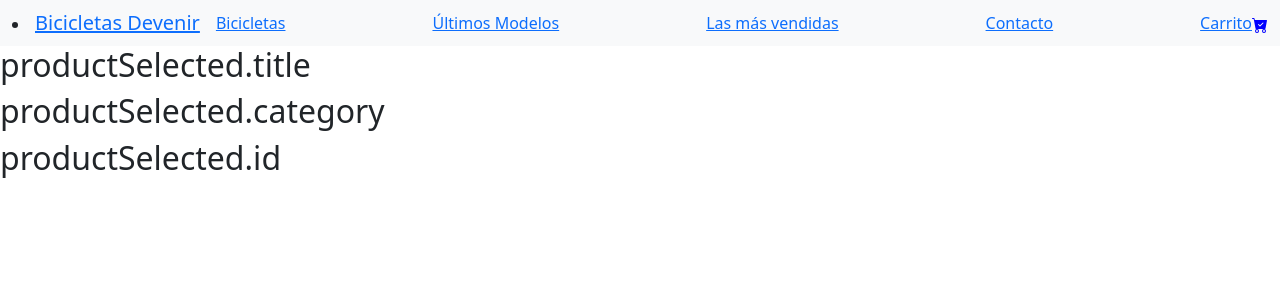
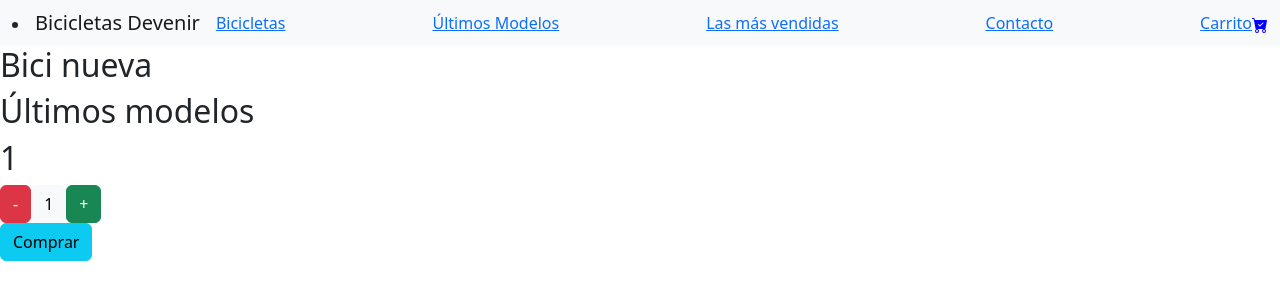
Before and after one commit to iapellizzon/CreandoNuevaAppReact, a React (Create React App) app: page /item/1 in a window 1280 px wide. Shown: the top 300 px of the page. Built offline with nearby package versions, Linux system fonts and the light colour scheme.

Commit message:
Actualizacion pre-entrega/Pellizzon

```diff
--- a/src/App.js
+++ b/src/App.js
@@ -15,7 +15,7 @@ function App() {
           element={<ItemsListContainer />}
         />
         <Route path="/item/:id" element={<ItemDetailContainer />} />
-        <Route path="cart" element={<itemListContainer />} />
+        <Route path="cart" element={<ItemsListContainer />} />
       </Routes>
     </BrowserRouter>
     /*     <>
--- a/src/ItemDetailContainer/ItemDetailContainer.js
+++ b/src/ItemDetailContainer/ItemDetailContainer.js
@@ -1,15 +1,14 @@
 import { useEffect, useState } from "react";
 import { data } from "../data/data";
-import ItemsListContainer from "../componentes/ItemsListContainer/ItemsListContainer";
 import { useParams } from "react-router-dom";
 import ItemDetail from "../componentes/ItemDetail/ItemDetail";
 
 const ItemDetailContainer = () => {
-  const [productSelected, setProductSelected] = useState();
+  const [productSelected, setProductSelected] = useState({});
   const { id } = useParams();
 
   const getProduct = () => {
-    const productFiltered = data.filter((producto) => {
+    const productFiltered = data.find((producto) => {
       return producto.id == id;
     });
     setProductSelected(productFiltered);
--- a/src/componentes/Item/item.js
+++ b/src/componentes/Item/item.js
@@ -1,8 +1,8 @@
 import { Link } from "react-router-dom";
 
-const item = ({ product }) => {
+const Item = ({ product }) => {
   return (
-    <Link to={`item/${product.id}`}>
+    <Link to={`/item/${product.id}`}>
       <div style={{ border: "1px solid red" }}>
         <h2>{product.title}</h2>
         <h2>{product.category}</h2>
@@ -11,4 +11,4 @@ const item = ({ product }) => {
   );
 };
 
-export default item;
+export default Item;
--- /dev/null
+++ b/src/componentes/ItemCount/ItemCount.js
@@ -0,0 +1,32 @@
+import React, { useState } from "react";
+
+const ItemCount = ({ initial, stock, onAdd }) => {
+  const [count, setCount] = useState(initial);
+  const restar = () => {
+    if (count > 0) {
+      setCount(count - 1);
+    }
+  };
+
+  const sumar = () => {
+    if (count < stock) {
+      setCount(count + 1);
+    }
+  };
+  return (
+    <div>
+      <div>
+        <button className="btn btn-danger" onClick={restar}>
+          -
+        </button>
+        <span className="btn btn-light">{count}</span>
+        <button className="btn btn-success" onClick={sumar}>
+          +
+        </button>
+      </div>
+      <button className="btn btn-info">Comprar</button>
+    </div>
+  );
+};
+
+export default ItemCount;
--- a/src/componentes/ItemDetail/ItemDetail.js
+++ b/src/componentes/ItemDetail/ItemDetail.js
@@ -1,9 +1,14 @@
+import ItemCount from "../ItemCount/ItemCount";
 const ItemDetail = ({ productSelected }) => {
+  const onAdd = (cantidad) => {
+    console.log(`compraste ${cantidad} bicicletas`);
+  };
   return (
     <div>
-      <h2>productSelected.title</h2>
-      <h2>productSelected.category</h2>
-      <h2>productSelected.id</h2>
+      <h2>{productSelected.title}</h2>
+      <h2>{productSelected.category}</h2>
+      <h2>{productSelected.id}</h2>
+      <ItemCount initial={1} stock={10} onAdd={onAdd} />
     </div>
   );
 };
--- /dev/null
+++ b/src/componentes/ItemList/ItemList.js
@@ -0,0 +1,13 @@
+import React from "react";
+import Item from "../Item/item";
+const ItemList = ({ products }) => {
+  return (
+    <div>
+      {products.map((product) => (
+        <Item key={product.id} product={product} />
+      ))}
+    </div>
+  );
+};
+
+export default ItemList;
--- a/src/componentes/ItemsListContainer/ItemsListContainer.js
+++ b/src/componentes/ItemsListContainer/ItemsListContainer.js
@@ -2,6 +2,7 @@ import { data } from "../../data/data";
 import { useState, useEffect } from "react";
 import "./ItemsListContainer.css";
 import { useParams } from "react-router-dom";
+import ItemList from "../ItemList/ItemList";
 
 const ItemsListContainer = () => {
   const [items, setItems] = useState([]);
@@ -25,16 +26,11 @@ const ItemsListContainer = () => {
       .then((res) => setItems(res))
       .catch((error) => console.log(error));
   }, [categoryName]);
-  return <div>{<Itemlist products={items} />}</div>;
+  return (
+    <div>
+      <ItemList products={items} />
+    </div>
+  );
 };
 
-/* const ItemsListContainer = (props) => {
-  console.log(props);
-  return (
-    <div className="message-greeting-container">
-      <h2 className="message">{props.name}</h2>
-    </div>
-  );
-}; */
-
 export default ItemsListContainer;
--- a/src/componentes/NavBar/NavBar.js
+++ b/src/componentes/NavBar/NavBar.js
@@ -8,15 +8,14 @@ const NavBar = () => {
     <nav className="navbar navbar-expand-lg bg-light">
       <div className="container-fluid">
         <li>
-          <a className="navbar-brand" href="#">
-            {" "}
-            <NavLink
-              className={({ isActive }) => (isActive ? "active" : "inactive")}
-              to="/"
-            >
-              Bicicletas Devenir
-            </NavLink>
-          </a>
+          <NavLink
+            className={({ isActive }) =>
+              isActive ? "active navbar-brand" : "inactive navbar-brand"
+            }
+            to="/"
+          >
+            Bicicletas Devenir
+          </NavLink>
         </li>
 
         <button
--- a/src/data/data.js
+++ b/src/data/data.js
@@ -5,26 +5,26 @@ export const data = [
   {
     id: 1,
     title: "Bici nueva",
-    category: "bici nueva",
+    category: "Últimos modelos",
   },
   {
     id: 2,
     title: "Bici mas vendida",
-    category: "bici mas vendida",
+    category: "Las mas vendidas",
   },
   {
     id: 3,
     title: "Bici nueva dos",
-    category: "bici nueva",
+    category: "Últimos modelos",
   },
   {
     id: 4,
     title: "B nueva tres",
-    category: "black",
+    category: "Bicicletas",
   },
   {
     id: 5,
     title: "Bici mas vendida dos",
-    category: "bici mas vendida",
+    category: "Las mas vendidas",
   },
 ];
```
